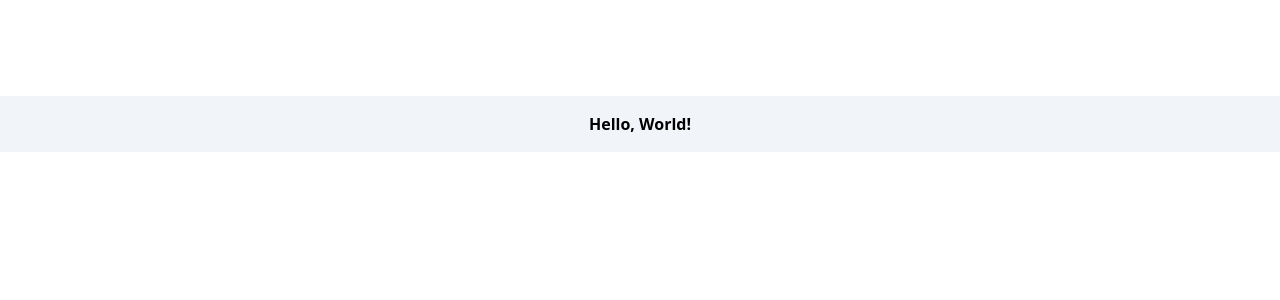
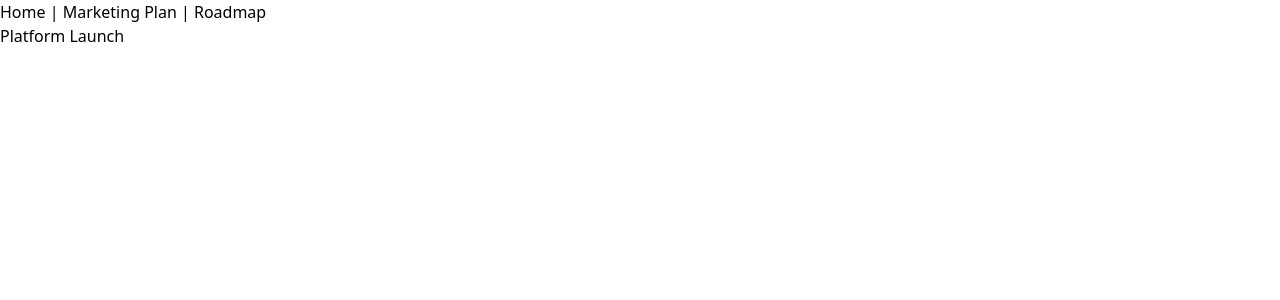
Before and after one commit to Kamil-Budzik/Jira-Clone, a Vue app: page / in a window 1280 px wide. Shown: the top 300 px of the page. Built offline with nearby package versions, Linux system fonts and the light colour scheme.

Commit message:
Create simple routing and add dummy components

```diff
--- a/src/App.vue
+++ b/src/App.vue
@@ -1,3 +1,31 @@
+<script lang="ts" setup>
+import { ref, computed, onMounted } from 'vue';
+import MarketingPlan from './views/MarketingPlan.vue';
+import PlatformLaunch from './views/PlatformLaunch.vue';
+import Roadmap from './views/Roadmap.vue';
+
+const routes = {
+  '/': PlatformLaunch,
+  '/marketing-plan': MarketingPlan,
+  '/roadmap': Roadmap,
+};
+
+const currentPath = ref(window.location.hash);
+const currentView = computed(() => {
+  if (currentPath.value.slice(2) === 'marketing-plan') return MarketingPlan;
+  if (currentPath.value.slice(2) === 'roadmap') return Roadmap;
+  return PlatformLaunch;
+});
+
+onMounted(() => {
+  window.addEventListener('hashchange', () => {
+    currentPath.value = window.location.hash;
+  });
+});
+</script>
+
 <template>
- <h1 class="bg-slate-100 text-center mt-24 py-4 font-semibold">Hello, World!</h1>
+  <a href="#/">Home</a> | <a href="#/marketing-plan">Marketing Plan</a> |
+  <a href="#/roadmap">Roadmap</a>
+  <component :is="currentView" />
 </template>
--- /dev/null
+++ b/src/views/MarketingPlan.vue
@@ -0,0 +1,13 @@
+<template>
+    <section>
+        <h2>Marketing Plan</h2>
+    </section>
+</template>
+
+<script setup lang="ts">
+
+</script>
+
+<style scoped>
+
+</style>
--- /dev/null
+++ b/src/views/PlatformLaunch.vue
@@ -0,0 +1,13 @@
+<template>
+    <section>
+        <h2>Platform Launch</h2>
+    </section>
+</template>
+
+<script setup lang="ts">
+
+</script>
+
+<style scoped>
+
+</style>
--- /dev/null
+++ b/src/views/Roadmap.vue
@@ -0,0 +1,13 @@
+<template>
+    <section>
+        <h2>Roadmap</h2>
+    </section>
+</template>
+
+<script setup lang="ts">
+
+</script>
+
+<style scoped>
+
+</style>
```
Also changed, not shown: .prettierrc.json (added).
